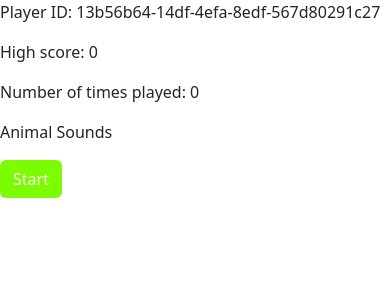
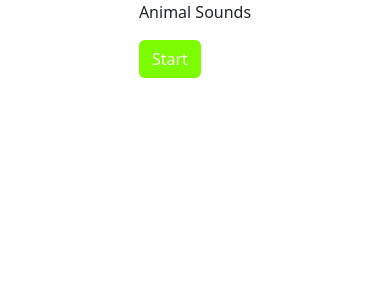
Before and after one commit to configcat-labs/configcat-google-analytics-integration-sample, a Vue app: page / in a window 390 px wide. Shown: the top 300 px of the page. Built offline with nearby package versions, Linux system fonts and the light colour scheme.

Commit message:
made buttons responsive

```diff
--- a/src/App.vue
+++ b/src/App.vue
@@ -15,12 +15,11 @@
 </script>
 
 <template>
+    <div class="container d-flex flex-column justify-content-center align-items-center">
       <main>
-    <p>Player ID: {{ userStore.userID }}</p>
-    <p>High score: {{ userStore.highScore }}</p>
-    <p>Number of times played: {{ userStore.timesPlayed }}</p>
+      <p>Animal Sounds</p>
       <div v-if="!gameStarted" class="splash-screen">
-      <p>Animal Sounds</p>
+
         <button class="btn lemon-green" @click="gameStarted = true">Start</button>
       </div>
       <div v-else>
@@ -30,6 +29,7 @@
          />
       </div>
     </main>
+  </div>
 </template>
 
 <style scoped>
--- a/src/components/Question.vue
+++ b/src/components/Question.vue
@@ -32,7 +32,8 @@
 </script>
 
 <template>
-    <div>
+    <div class="container">
+        <div class="row">
             <div class="options">
                 <button
                  v-for="(option, index) in question.options"
@@ -45,10 +46,19 @@
                 </button>
             </div>
         </div>
+    </div>
 </template>
 
 <style scoped>
+
+    .options {
+        margin: 0 auto;
+        width: 60%;
+    }
+
     .option {
+        margin: 0.75rem;
+
         background-color: orange;
     }
 
```
Lines whose indentation alone changed are shown as unchanged.
